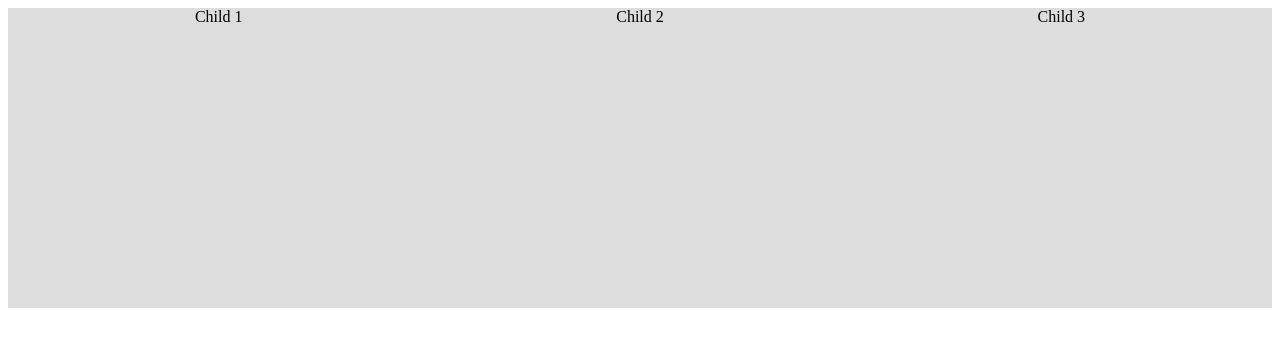
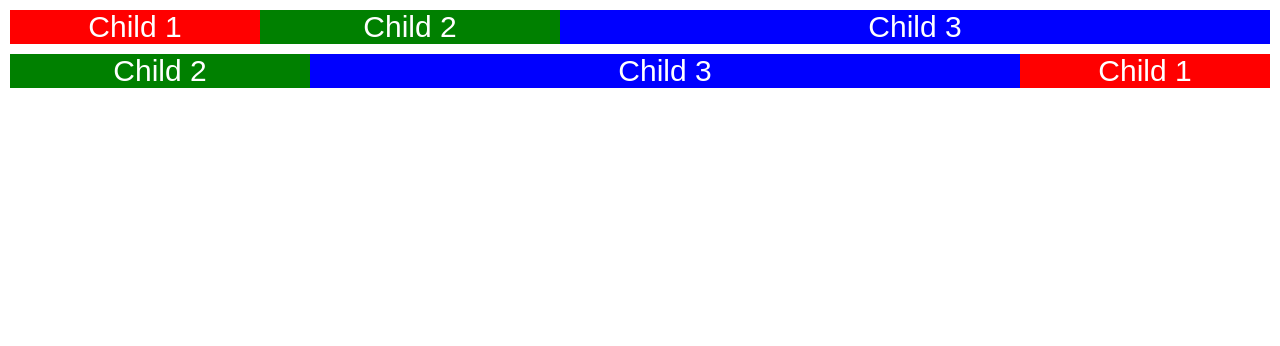
Before and after one commit to LQuangTien/learnCss, a website: page 19-Flex/index.html in a window 1280 px wide. Drawn offline with Linux system fonts and the light colour scheme.

Commit message:
learn flex

```diff
--- a/19-Flex/index.html
+++ b/19-Flex/index.html
@@ -11,5 +11,10 @@
         <div class="child-2">Child 2</div>
         <div class="child-3">Child 3</div>
     </div>
+    <div class="container container-swap">
+        <div class="child-1">Child 1</div>
+        <div class="child-2">Child 2</div>
+        <div class="child-3">Child 3</div>
+    </div>
 </body>
 </html>
--- a/19-Flex/style.css
+++ b/19-Flex/style.css
@@ -1,8 +1,39 @@
+body{
+    margin: 0;
+}
 .container{
-    height: 300px;
+    margin: 10px;
     background: #DDD;
     display: flex;
     flex-direction: row;
     justify-content: space-around;
     align-items: baseline;
+    font-size: 30px;
+    color: white;
+    font-family: Arial, Helvetica, sans-serif;
+    text-align: center;
 }
+.child-1{
+    background: red;
+    flex-basis: 250px;
+    flex-shrink: 0;
+}
+.child-2{
+    background: green;
+    flex-basis: 300px;
+    flex-shrink: 0;
+}
+.child-3{
+    background: blue;
+    flex-basis: 10px;
+    flex-grow: 1;
+}
+.container-swap .child-2{
+    order: 1;
+}
+.container-swap .child-1{
+    order: 3;
+}
+.container-swap .child-3{
+    order: 2;
+}
```
